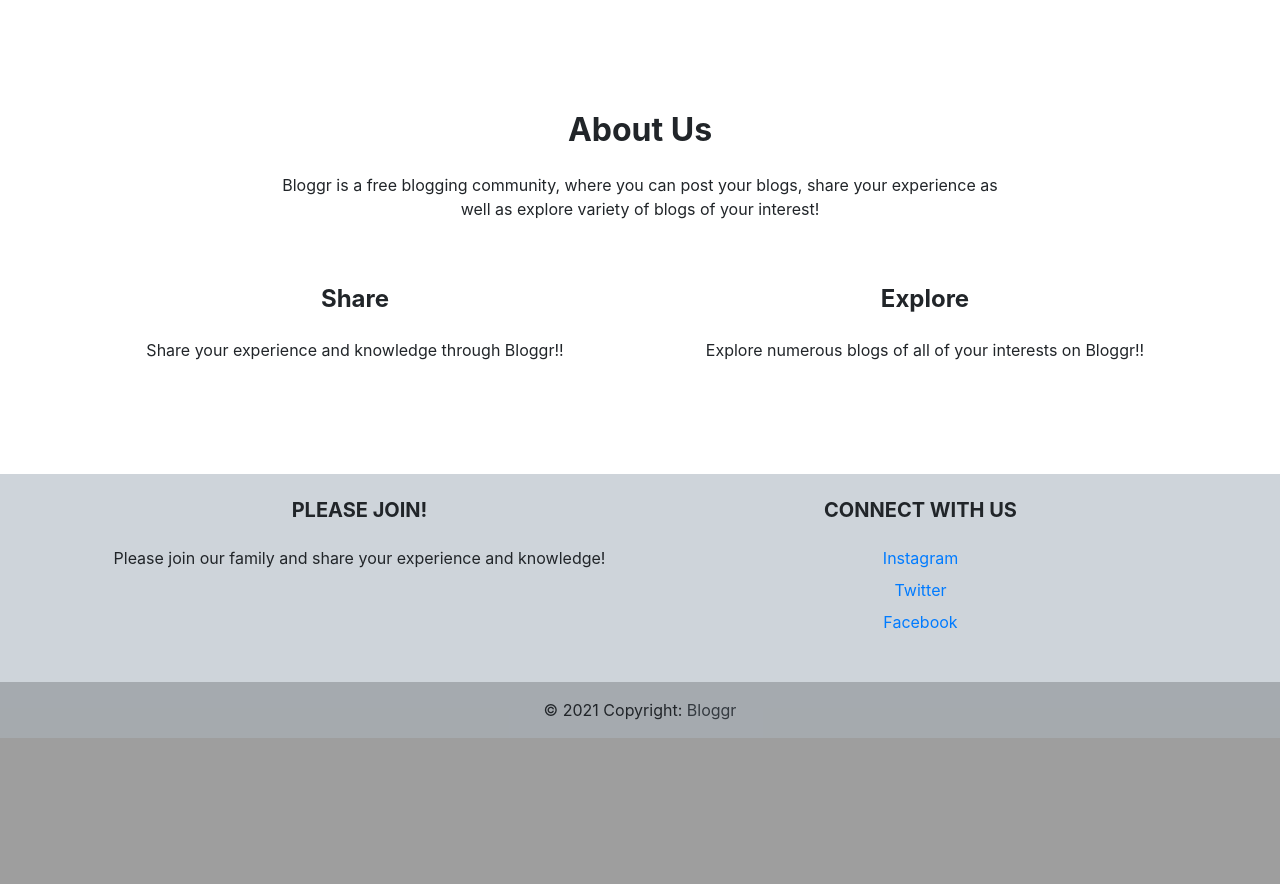
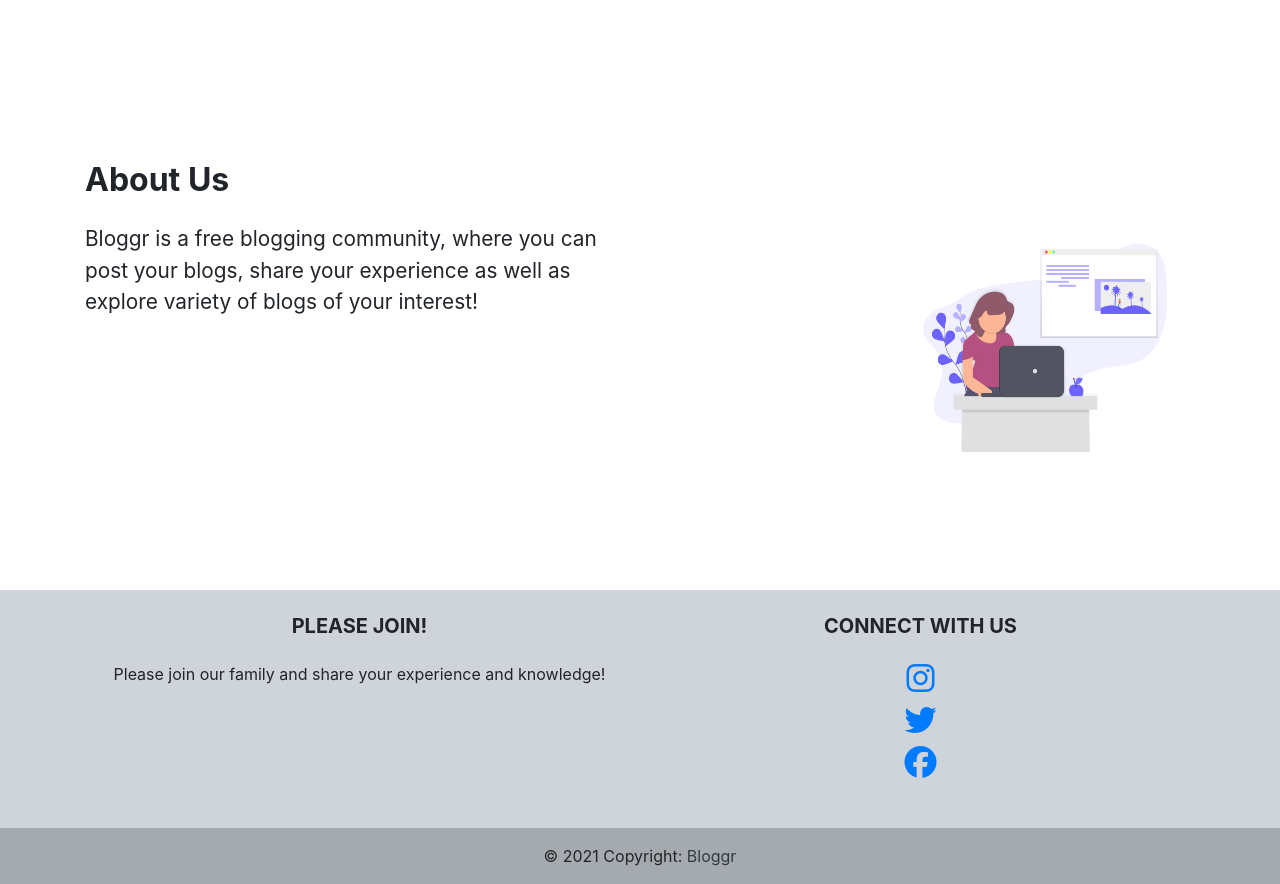
Before and after one commit to Saharsh49/bloggr, a Django app: page / in a window 1280 px wide. Shown: the part 817-1701 px from the top of the page. Before the commit the page ends 1555 px from the top, so only its background shows below. Run offline with Django 3.2, Linux system fonts and the light colour scheme; some libraries are stand-ins or nearby versions.

Commit message:
Added icons and svg

```diff
--- a/blog_app/static/blog_app/landing3.css
+++ b/blog_app/static/blog_app/landing4.css
@@ -12,7 +12,7 @@ body{
 }
 
 #intro {
-    background: url("https://images.unsplash.com/photo-1449247709967-d4461a6a6103?ixlib=rb-1.2.1&ixid=MnwxMjA3fDB8MHxzZWFyY2h8Njd8fGJsb2d8ZW58MHx8MHx8&auto=format&fit=crop&w=500&q=60")no-repeat center center fixed;
+    background: url("/media/abc.jpg")no-repeat center center fixed;
     -webkit-background-size: cover;
     -moz-background-size: cover;
     -o-background-size: cover;
--- a/blog_app/templates/blog_app/about.html
+++ b/blog_app/templates/blog_app/about.html
@@ -2,6 +2,6 @@
 {%  block content %}
   <h1>About Bloggr</h1>
   <article class="media content-section my-4">
-    <h4>Bloggr is a free blogging community, where you can post your blogs, share your experience as well as explore variety of blogs of your interest!</h4>
+    <p style="font-size: 1.5em">Bloggr is a free blogging community, where you can post your blogs, share your experience as well as explore variety of blogs of your interest!</p>
   </article>
 {% endblock content %}
--- a/blog_app/templates/blog_app/base.html
+++ b/blog_app/templates/blog_app/base.html
@@ -35,7 +35,7 @@
               <a class="nav-item nav-link" href="{% url 'post-create' %}">New Post</a>
               <a class="nav-item nav-link" href="{% url 'profile' %}">Profile</a>&nbsp&nbsp&nbsp&nbsp&nbsp&nbsp&nbsp&nbsp
               <a class="btn btn-outline-light" href="{% url 'logout' %}">Logout</a>&nbsp&nbsp&nbsp&nbsp&nbsp&nbsp&nbsp&nbsp
-              <img class="rounded-circle nav-img" src="{{ user.profile.image.url }}">
+              <!--img class="rounded-circle nav-img" src="{{ user.profile.image.url }}"-->
             {% else %}
               <a class="btn btn-outline-light" href="{% url 'login' %}">Login</a>&nbsp&nbsp&nbsp&nbsp
               <a class="btn btn-outline-light" href="{% url 'register' %}">Register</a>
--- a/blog_app/templates/blog_app/landing2.html
+++ b/blog_app/templates/blog_app/landing2.html
@@ -13,7 +13,7 @@
     <link rel="stylesheet" href="https://maxcdn.bootstrapcdn.com/bootstrap/4.0.0/css/bootstrap.min.css" integrity="sha384-Gn5384xqQ1aoWXA+058RXPxPg6fy4IWvTNh0E263XmFcJlSAwiGgFAW/dAiS6JXm" crossorigin="anonymous">
 
     <!-- Custom styles for this template -->
-    <link rel="stylesheet" href="{% static 'blog_app/landing3.css' %}">
+    <link rel="stylesheet" href="{% static 'blog_app/landing4.css' %}">
   </head>
 
   <body>
@@ -66,19 +66,23 @@
    <main class="mt-5">
        <div class="container">
            <!--Section: Best Features-->
-           <section id="about-us" class="text-center my-5">
+           <section id="about-us" class="text-left my-5" style="padding-top: 50px; padding-bottom: 45px;">
                <!-- Heading -->
                <h2 class="mb-4 font-weight-bold">About Us</h2>
-               <!--Grid row-->
-               <div class="row d-flex justify-content-center mb-4">
+                 <!--Grid row-->
+               <div class="row justify-content-left mb-4">
                  <!--Grid column-->
-                   <div class="col-md-8">
+
+                   <div class="col-md-6">
                        <!-- Description -->
-                       <p class="grey-text">Bloggr is a free blogging community, where you can post your blogs, share your experience as well as explore variety of blogs of your interest!</p>
+                       <p class="grey-text" style="font-size: 1.3em;">Bloggr is a free blogging community, where you can post your blogs, share your experience as well as explore variety of blogs of your interest!</p>
+                   </div>
+                   <div class="col-md-6">
+                     <img src="/media/blog.png" style="height:250px; width: 300px; float: right;">
                    </div>
                </div>
-               <div class="row">
-                   <!--Grid column-->
+               <!--div class="row">
+                   <Grid column>
                    <div class="col-md-6 mb-5">
                        <h4 class="my-4 font-weight-bold">Share</h4>
                        <p class="grey-text">Share your experience and knowledge through Bloggr!!</p>
@@ -88,7 +92,7 @@
                        <h4 class="my-4 font-weight-bold">Explore</h4>
                        <p class="grey-text">Explore numerous blogs of all of your interests on Bloggr!!</p>
                    </div>
-                   <!--Grid column-->
+                   <Grid column-->
                    <!--div class="col-md-4 mb-1">
                        <i class="fa fa-bicycle fa-4x orange-text"></i>
                        <h4 class="my-4 font-weight-bold"></h4>
@@ -123,13 +127,13 @@
           <h5 class="text-uppercase"><b>Connect With Us</b></h5>
           <ul class="list-unstyled mb-0 my-4">
             <li class="my-2">
-              <a href="#!">Instagram</a>
+              <a href="#!"><i class="fab fa-instagram" style="font-size: 2rem"></i></a>
             </li>
             <li class="my-2 ">
-              <a href="#!">Twitter</a>
+              <a href="#!"><i class="fab fa-twitter" style="font-size: 2rem"></i></a>
             </li>
             <li>
-              <a href="#!">Facebook</a>
+              <a href="#!"><i class="fab fa-facebook" style="font-size: 2rem"></i></a>
             </li>
           </ul>
       </div>
@@ -164,6 +168,7 @@
 <!-- Footer -->
 
    <!-- Footer -->
+    <script src="https://kit.fontawesome.com/e6e6ab3aed.js" crossorigin="anonymous"></script>
     <script src="https://code.jquery.com/jquery-3.2.1.slim.min.js" integrity="sha384-KJ3o2DKtIkvYIK3UENzmM7KCkRr/rE9/Qpg6aAZGJwFDMVNA/GpGFF93hXpG5KkN" crossorigin="anonymous"></script>
     <script>window.jQuery || document.write('<script src="../../assets/js/vendor/jquery-slim.min.js"><\/script>')</script>
     <script src="https://cdnjs.cloudflare.com/ajax/libs/popper.js/1.12.9/umd/popper.min.js" integrity="sha384-ApNbgh9B+Y1QKtv3Rn7W3mgPxhU9K/ScQsAP7hUibX39j7fakFPskvXusvfa0b4Q" crossorigin="anonymous"></script>
```
Also changed, not shown: blog_app/templates/blog_app/home.html (+7 -1 lines), db.sqlite3, media/abc.jpg (added), media/blog.png (added), media/blog.svg (added).
